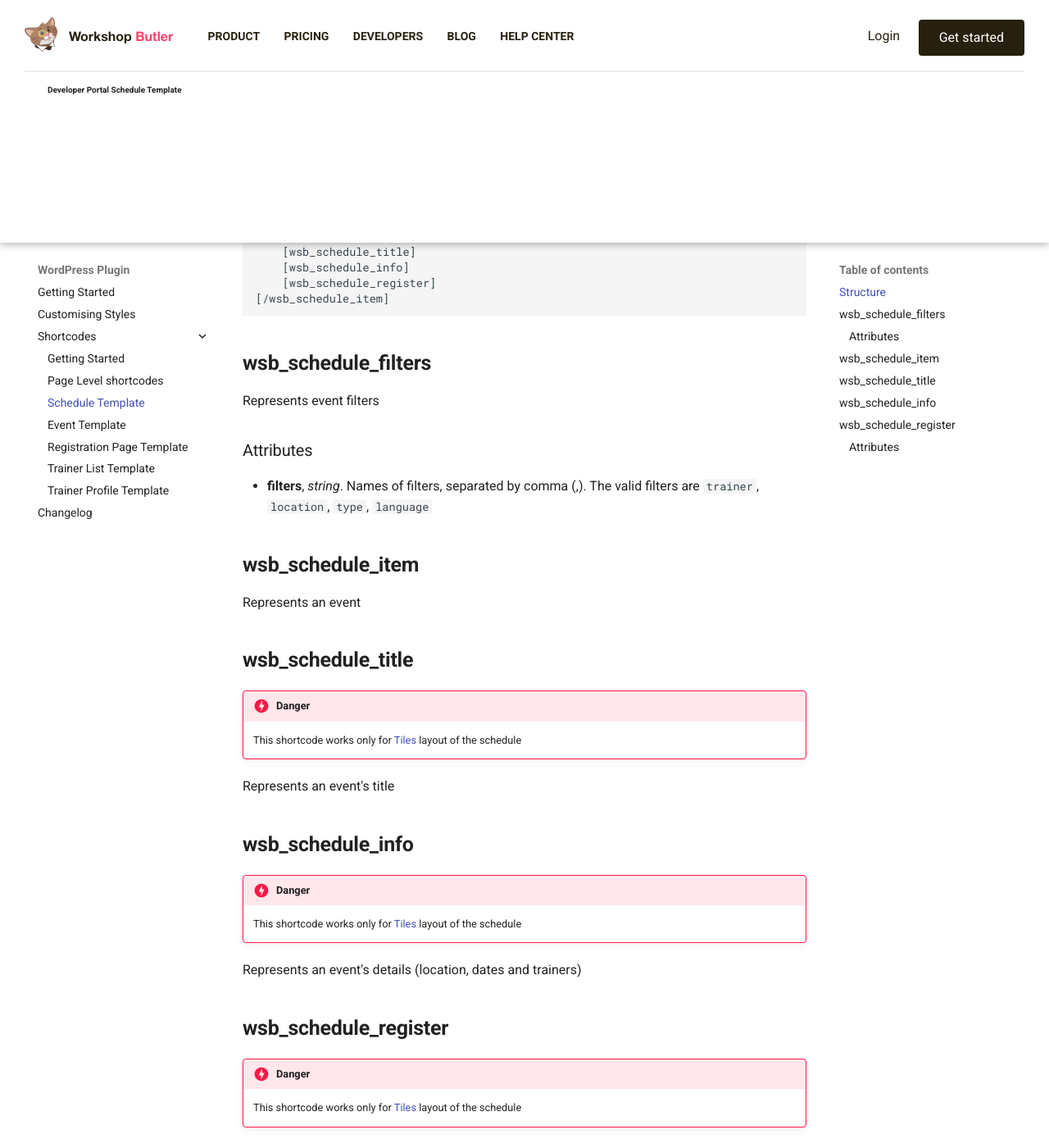
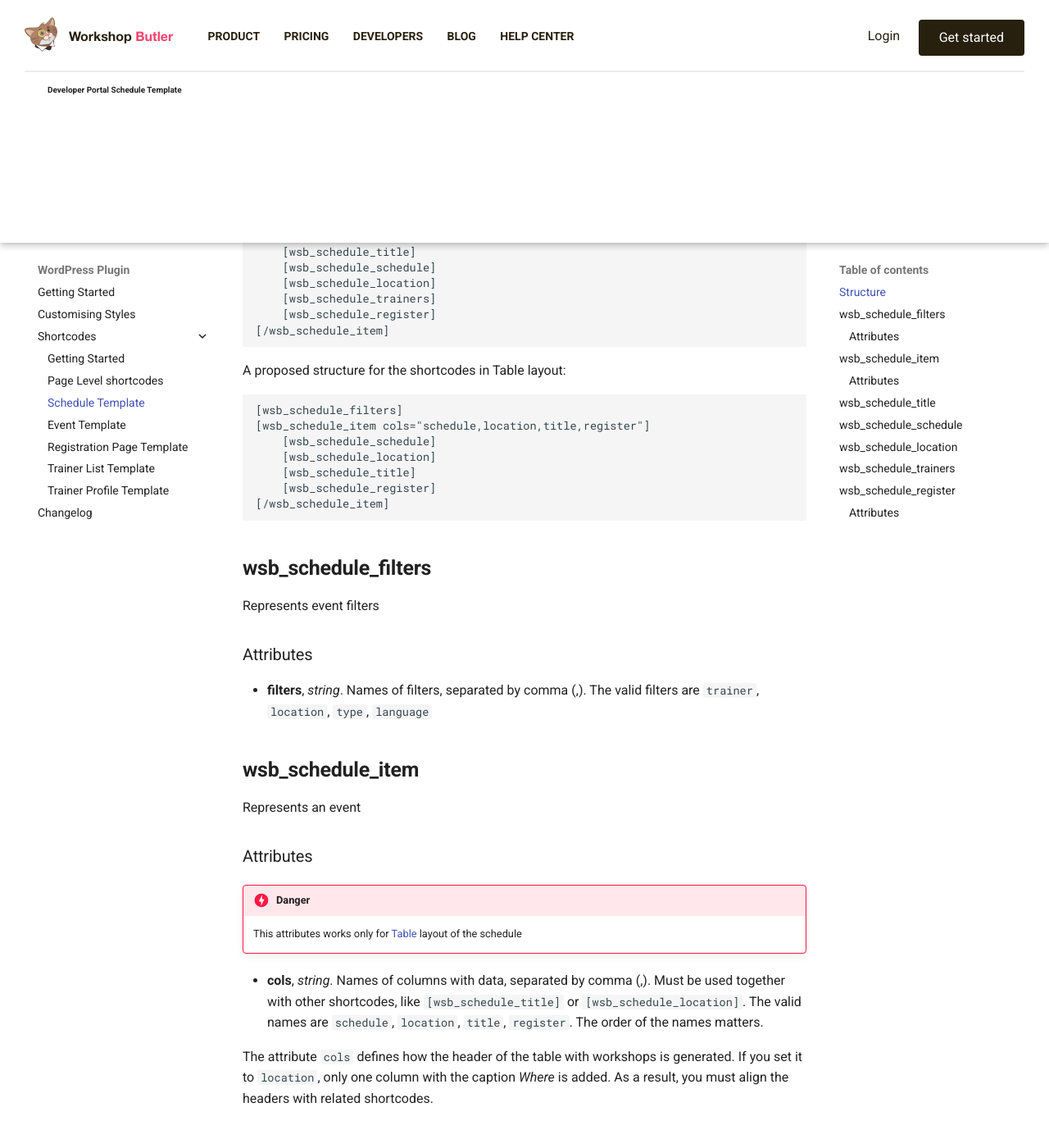
Before and after one commit to workshopbutler/developer-portal, an MkDocs documentation site: the page built from docs/wordpress/shortcodes/schedule-template.md, in a window 1280 px wide and 1400 px high, scrolled down 681 px. Shown: the whole window at 82% size. Built offline with MkDocs 1.6.1 and Material for MkDocs 9.7.7, drawn with Linux system fonts in a browser that asks for light colours; old or Windows-style settings are respelled for this version of MkDocs; some of the changed text lies outside the part shown.

Commit message:
- Adds the description of the latest 1.0.2 version - Updates the description of [wsb_schedule_] shortcodes

```diff
--- a/docs/wordpress/shortcodes/schedule-template.md
+++ b/docs/wordpress/shortcodes/schedule-template.md
@@ -3,12 +3,24 @@
 The following shortcodes are available in the schedule template.
 
 ## Structure
-A proposed structure for the shortcodes:
+A proposed structure for the shortcodes in Tile layout:
 
     [wsb_schedule_filters]
     [wsb_schedule_item]
         [wsb_schedule_title]
-        [wsb_schedule_info]
+        [wsb_schedule_schedule]
+        [wsb_schedule_location]
+        [wsb_schedule_trainers]
+        [wsb_schedule_register]
+    [/wsb_schedule_item]
+
+A proposed structure for the shortcodes in Table layout:
+
+    [wsb_schedule_filters]
+    [wsb_schedule_item cols="schedule,location,title,register"]
+        [wsb_schedule_schedule]
+        [wsb_schedule_location]
+        [wsb_schedule_title]
         [wsb_schedule_register]
     [/wsb_schedule_item]
 
@@ -23,29 +35,43 @@ The valid filters are `trainer`, `location`, `type`, `language`
 ## wsb_schedule_item
 Represents an event
 
+### Attributes
+
+!!! danger
+    This attributes works only for [Table](https://support.workshopbutler.com/articles/configuring-the-wordpress-plugin/) layout
+    of the schedule
+
+* **cols**, *string*. Names of columns with data, separated by comma (,). Must be used together with other shortcodes,
+like `[wsb_schedule_title]` or `[wsb_schedule_location]`. The valid names are `schedule`, `location`, `title`, `register`.
+The order of the names matters.
+
+The attribute `cols` defines how the header of the table with workshops is generated. If you set it to `location`, only
+one column with the caption *Where* is added. As a result, you must align the headers with related shortcodes.
+
 ## wsb_schedule_title
+
+Shows an event's title
+
+## wsb_schedule_schedule
+
+Shows the start/end dates and time of event
+
+## wsb_schedule_location
+
+Shows the location of event
+
+## wsb_schedule_trainers
+
+Shows the photos and names of the trainers, running an event.
 
 !!! danger
     This shortcode works only for [Tiles](https://support.workshopbutler.com/articles/configuring-the-wordpress-plugin/) layout
     of the schedule
 
-Represents an event's title
-
-## wsb_schedule_info
-
-!!! danger
-    This shortcode works only for [Tiles](https://support.workshopbutler.com/articles/configuring-the-wordpress-plugin/) layout
-    of the schedule
-
-Represents an event's details (location, dates and trainers)
 
 ## wsb_schedule_register
 
-!!! danger
-    This shortcode works only for [Tiles](https://support.workshopbutler.com/articles/configuring-the-wordpress-plugin/) layout
-    of the schedule
-
-Represents a registration button to the event
+Shows a registration button to the event
 
 ### Attributes
 
```
Also changed, not shown: docs/widgets/changelog.md (+4 -0 lines), docs/widgets/index.md (+2 -1 lines), docs/widgets/quick-start.md (+2 -2 lines).
